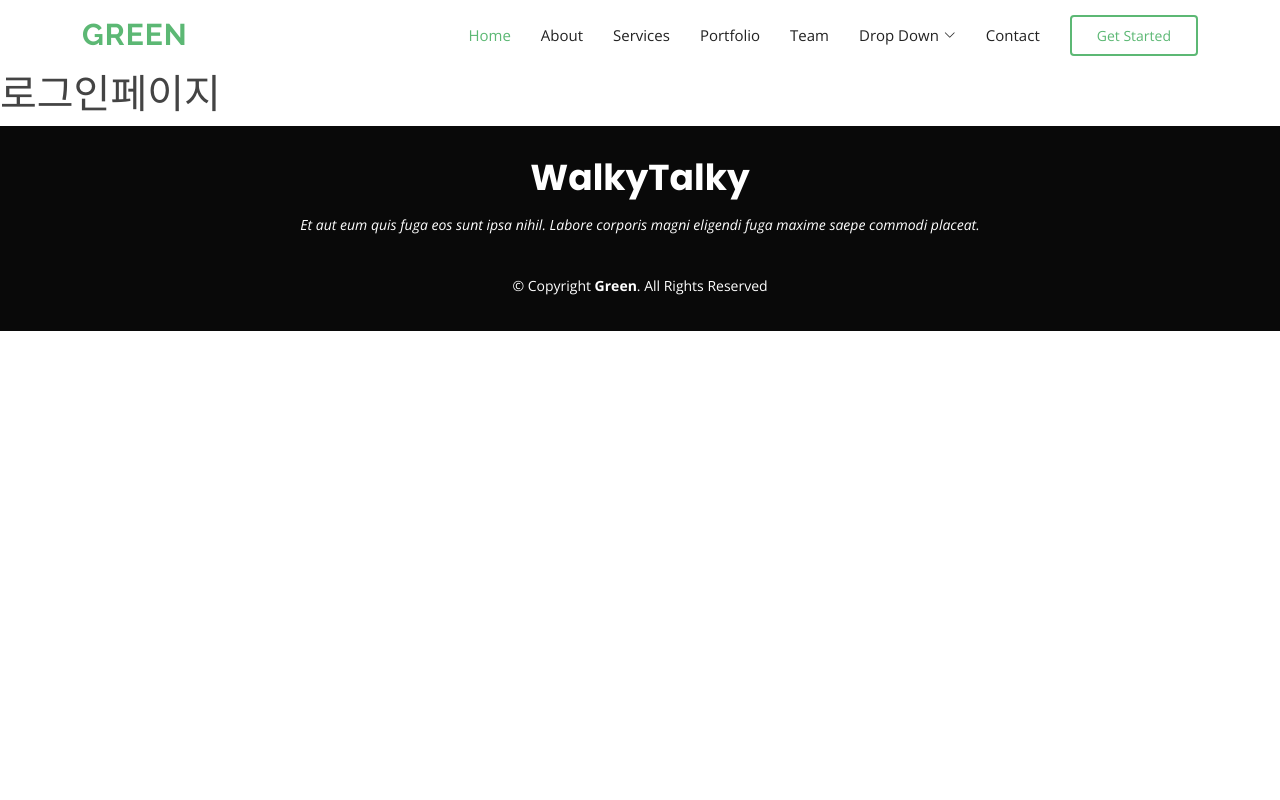
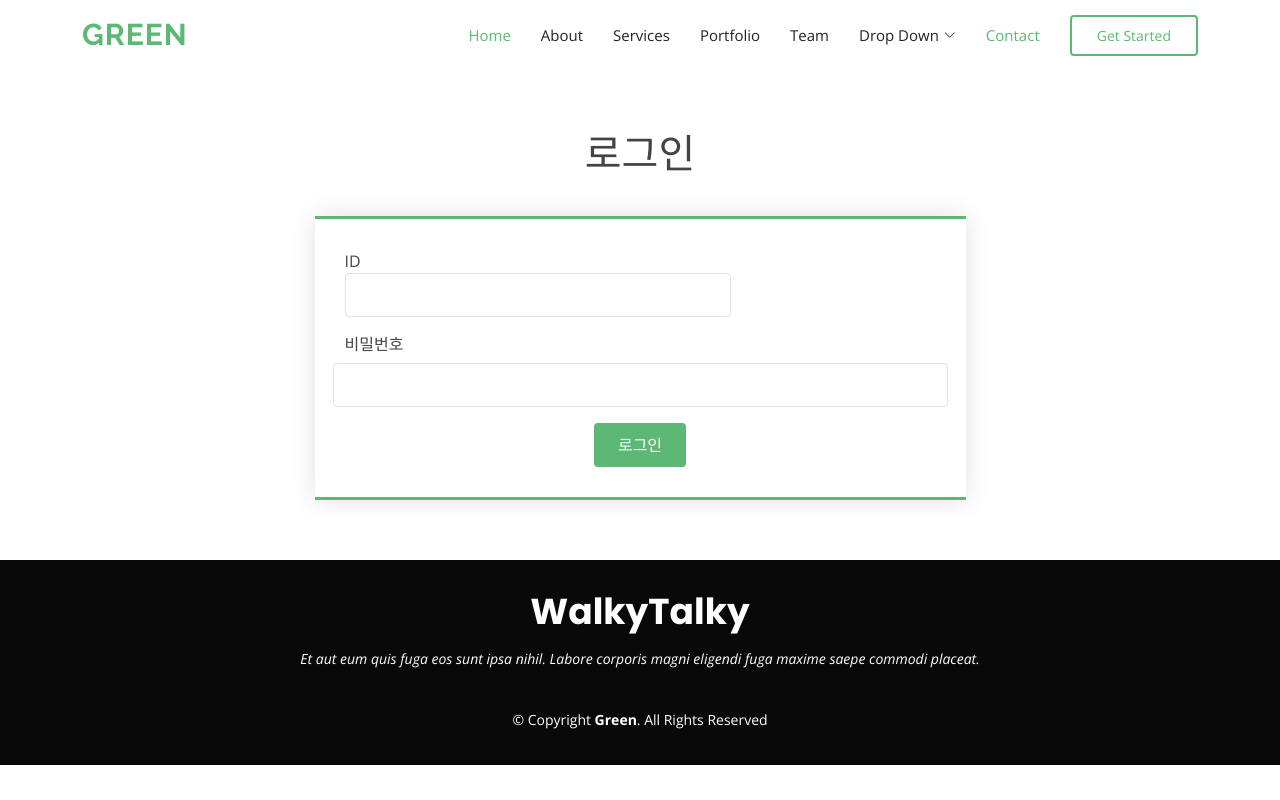
Before and after one commit to ssafy-10th-a808-team/walky-talky, a Vue app in the folder frontend/: page /member/local-login in a window 1280 px wide. Built offline with nearby package versions, Linux system fonts and the light colour scheme.

Commit message:
[FE] Add : 로그인 페이지 추가

```diff
--- a/frontend/src/App.vue
+++ b/frontend/src/App.vue
@@ -51,7 +51,6 @@
 import { onMounted } from 'vue';
 import TheFooter from './components/common/TheFooter.vue'
 import TheHeaderNav from './components/common/TheHeaderNav.vue'
-
     onMounted(() => {
       {
       // Vendor JS 파일 로드
--- a/frontend/src/stores/club.js
+++ b/frontend/src/stores/club.js
@@ -3,14 +3,14 @@ import { defineStore } from 'pinia'
 import { ref, toRef } from 'vue'
 import { useRouter, useRoute } from 'vue-router'
 import axios from 'axios'
+import { useMemberStore } from './member'
+const REST_CLUB_API = 'https://i10a808.p.ssafy.io/api'
 
-const REST_CLUB_API = 'https://i10a808.p.ssafy.io/api'
 
 export const useClubStore = defineStore('club', () => {
   const router = useRouter()
-  const token = ref(
-    'eyJ0eXAiOiJKV1QiLCJhbGciOiJIUzI1NiJ9.eyJzZXEiOjI5LCJpYXQiOjE3MDY1MTcwNjIsImlzcyI6IndhbGt5dGFsa3kiLCJleHAiOjE3MDcxMjE4NjJ9.08uxxYF6uVN8I86ptutE_gAzyIesKxyh2dodYfVxEFs'
-  )
+  const memberstore = useMemberStore()
+  const token = memberstore.token
 
 
     // 소모임 생성
--- a/frontend/src/stores/member.js
+++ b/frontend/src/stores/member.js
@@ -9,6 +9,9 @@ export const useMemberStore = defineStore('member', () => {
   const memberList = ref([])
   const address_name = ref('')
   const address_code = ref('')
+  const token = ref(null)
+  const nickname = ref('')
+  const profileImage = ref('')
 
   //유저 리스트 가져오기
   const getMemberList = function () {
@@ -68,25 +71,37 @@ export const useMemberStore = defineStore('member', () => {
     //페이지 로딩시 로컬스토리지에 로그인 정보가 남아있으면 바로 로그인 정보를 수토어 유저 정보에 할당
   }
 
-  const login = function (member) {
-    axios.interceptors.response.use(
-      function (response) {
-        return response
-      },
-      function (error) {
-        console.log(error)
-        alert('아이디나 비밀번호가 틀렸습니다.')
-        return Promise.rejecterror
+  // 로그인
+  const login = async (payload) => {
+    axios({
+      method:'post',
+      url: `${REST_MEMBER_API}/api/member/local-login`,
+      data: {
+        'memberId': payload.memberId,
+        'password': payload.password,
       }
-    )
-    axios.post('http://localhost:8080/login', member.value).then((response) => {
-      alert(`${response.data.memberName}님 반갑습니다!!`)
-      localStorage.setItem('loginMember', response.data)
-      loginMember.value.push(response.data)
-      console.log(loginMember.value)
-      router.push(`/ssafit/`)
+    })
+    .then((res) => {
+      alert("로그인 성공")
+      token.value = res.headers.get('atk')
+      nickname.value=res.data.data.nickname
+      profileImage.value=(res.data.data.profileImage)
+      console.log(token.value)
+      router.push({ name : 'club'})
+    })
+    .catch((err) => {
+      alert("로그인 실패")
+      console.log(err)
     })
   }
+
+  const isLogin = computed(() => {
+    if(token.value === null) {
+      return false
+    } else {
+      return true
+    }
+  })
 
   const logout = function () {
     axios.get('http://localhost:8080/logout').then((response) => {
@@ -118,8 +133,14 @@ export const useMemberStore = defineStore('member', () => {
     getMember,
     getMemberList,
     createMember,
+    // 로그인
     login,
+    token,
+    nickname,
+    profileImage,
     loginMember,
+    isLogin,
+    // 로그아웃
     logout,
     selectedMember,
     clickMember,
--- a/frontend/src/views/member/Login.vue
+++ b/frontend/src/views/member/Login.vue
@@ -1,7 +1,63 @@
 <template>
-  <div><h1>로그인페이지</h1></div>
+<div>
+  <section id="contact" class="contact">
+      <div class="container">
+        <div class="section-title">
+          <h1>로그인</h1>
+        </div>
+        <div class="col-lg-15 d-flex justify-content-center">
+          <div class="col-lg-7 mt-5 mt-lg-0 d-flex align-items-stretch">
+            <form method="post" role="form" class="php-email-form">
+              <div class="row">
+                <!-- 아이디 -->
+                <div class="form-group col-md-8">
+                  <label>ID</label>
+                  <input
+                    type="text"
+                    name="name"
+                    class="form-control"
+                    v-model.trim="memberId"
+                    required
+                  />
+                </div>
+              </div>
+              <!-- 비밀번호 -->
+              <div class="mb-3 row">
+                <label for="inputPassword" class="col-sm-2 col-form-label">비밀번호</label>
+                <input
+                  type="password"
+                  class="form-control"
+                  id="inputPassword"
+                  v-model="password"
+                  required
+                />
+              </div>
+              <div class="text-center">
+                <button type="submit" @click="login">로그인</button>
+              </div>
+            </form>
+          </div>
+        </div>
+      </div>
+    </section>
+</div>
 </template>
 
-<script setup></script>
+<script setup>
+import { ref } from 'vue'
+import { useMemberStore } from '@/stores/member'
+const memberstore = useMemberStore()
+
+const memberId = ref(null)
+const password = ref(null)
+
+const login = () => {
+  const payload = {
+    memberId : memberId.value,
+    password : password.value,
+  }
+  memberstore.login(payload)
+}
+</script>
 
 <style scoped></style>
```
